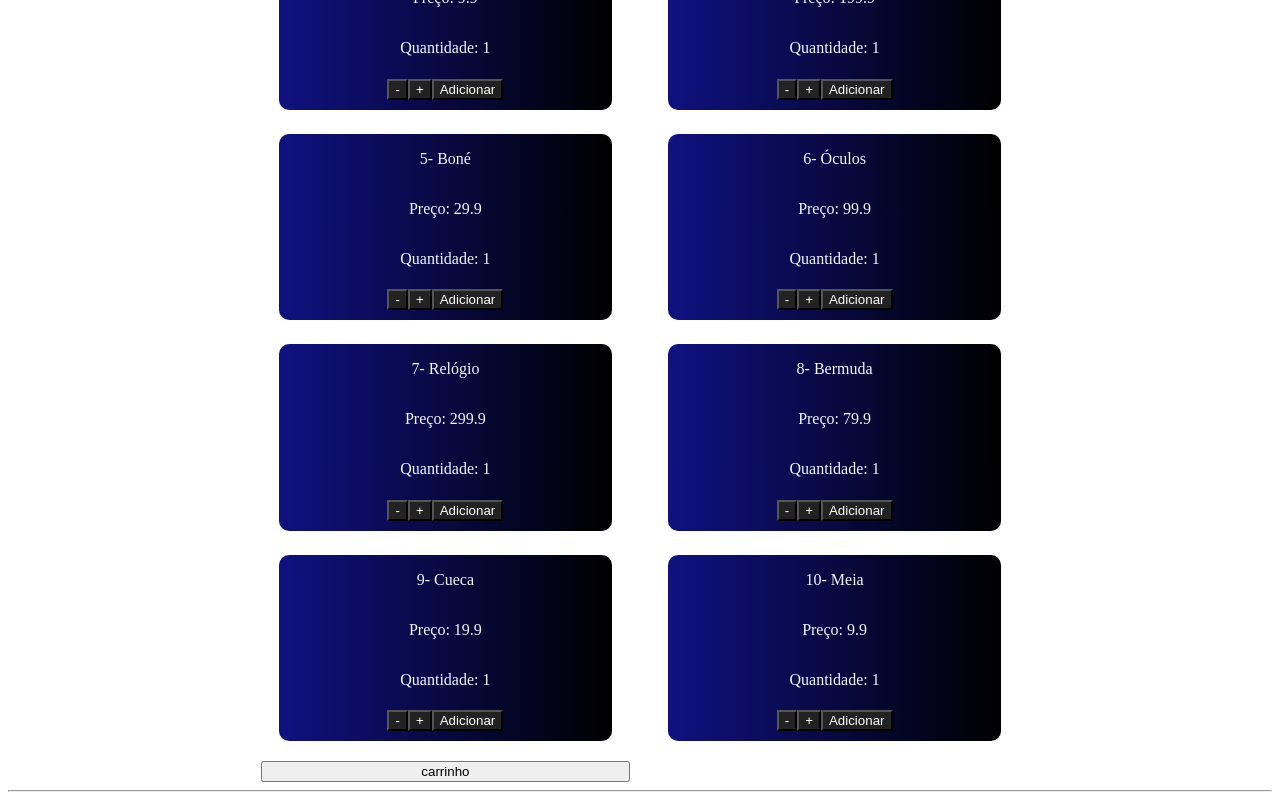
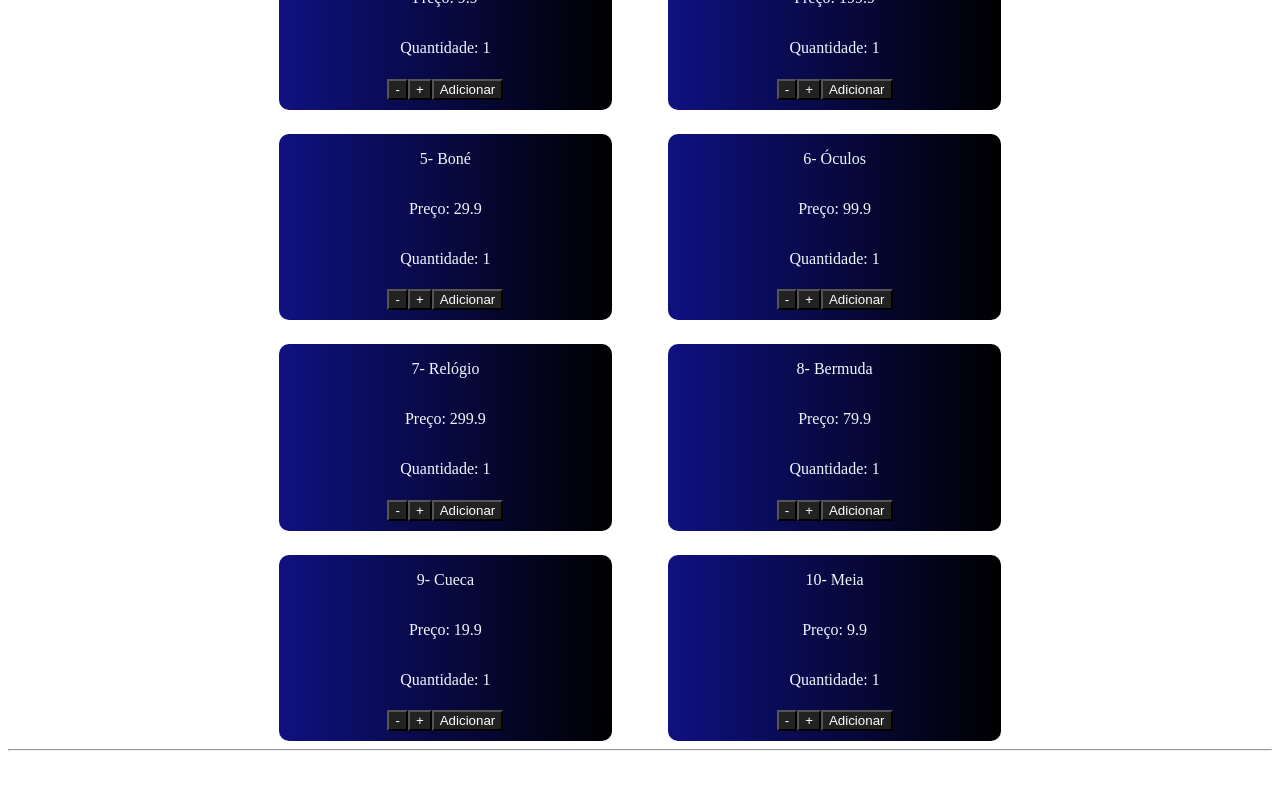
Before and after one commit to asantosmanu/Projeto-2, a Vue app: page / in a window 1280 px wide. Shown: the part 299-1099 px from the top of the page. After the commit the page ends 1058 px from the top, so only its background shows below. Built offline with nearby package versions, Linux system fonts and the light colour scheme.

Commit message:
correcao

```diff
--- a/src/App.vue
+++ b/src/App.vue
@@ -63,10 +63,10 @@ const produtos = [
     },
 ]
 const carrinho = ref({
-    itens:[],
+    itens: [],
     total: 0,
 })
-function addCarrinho (index) {
+function addCarrinho(index) {
     carrinho.value.produtos.push({
         id: carrinho.value.length + 1,
         nome: produtos.value[index].nome,
@@ -82,16 +82,15 @@ function incrementar(index) {
 function decrementar(index) {
     produtos.value.splice(index, 1)
 }
-function remover(index){
-    carrinho.value.total =  carrinho.value.total - carrinho.value.produtos[index].valorTotal
-    carrinho.value.produtos.splice(index,1)
+function remover(index) {
+    carrinho.value.total = carrinho.value.total - carrinho.value.produtos[index].valorTotal
+    carrinho.value.produtos.splice(index, 1)
 }
-const mostrar = ref(false)
 </script>
 
 <template>
     <div class="arrayProdutos">
-        <div class="produtos" v-for="produto in produtos" :key="produto.id" >
+        <div class="produtos" v-for="produto in produtos" :key="produto.id">
             <p>{{ produto.id }}- {{ produto.nome }}</p>
             <p>Preço: {{ produto.preco }}</p>
             <p>Quantidade: {{ produto.quantidade }}</p>
@@ -101,14 +100,14 @@ const mostrar = ref(false)
                 <button class="botaoAdd" @click="addCarrinho(index)">Adicionar</button>
             </div>
         </div>
-        <button @click="mostrar" type="submit">carrinho</button>
     </div>
     <hr>
 
-    <div class="listCarrinnho" v-if="mostrar">
-        <div class="carrinho" v-for="(item, index) in carrinho.produtos"> {{ produto.nome }} - {{ produto.valorTotal.toFixed(2) }} >
+    <div class="listCarrinnho">
+        <div class="carrinho" v-for="(item, index) in carrinho.produtos"> {{ produto.nome }} - {{
+            produto.valorTotal.toFixed(2) }} >
             <button @click="incrementar(index)">+</button>
-                {{ produto.quantidade }}
+            {{ produto.quantidade }}
             <button @click="decrementar(index)">-</button>
             <button @click="remover(index)">Remover</button>
         </div>
@@ -155,7 +154,8 @@ const mostrar = ref(false)
     margin-top: 5%;
     margin-bottom: 10px;
 }
-.botCarrinho{
+
+.botCarrinho {
     color: black;
     background-color: white;
 }
```
